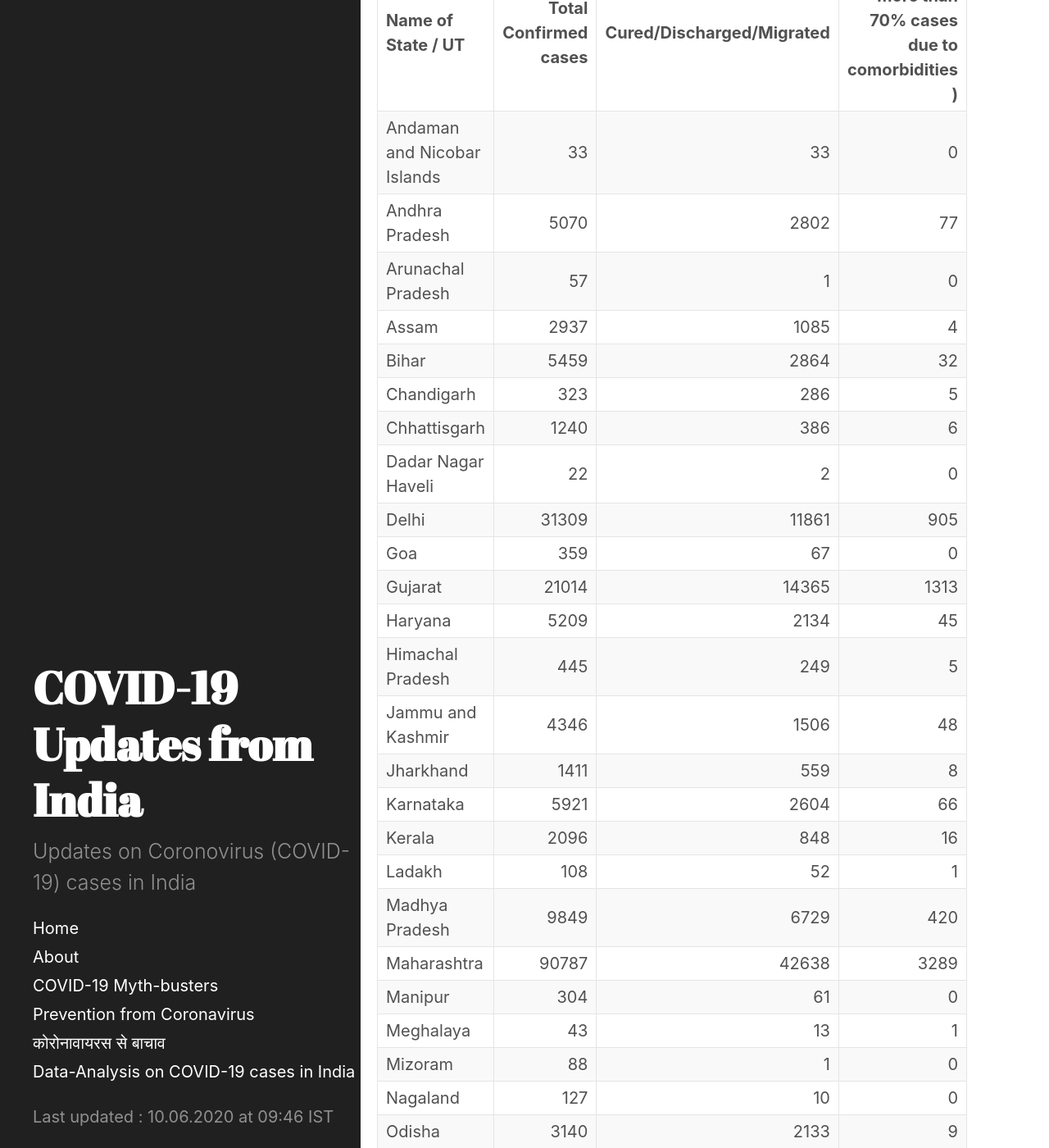
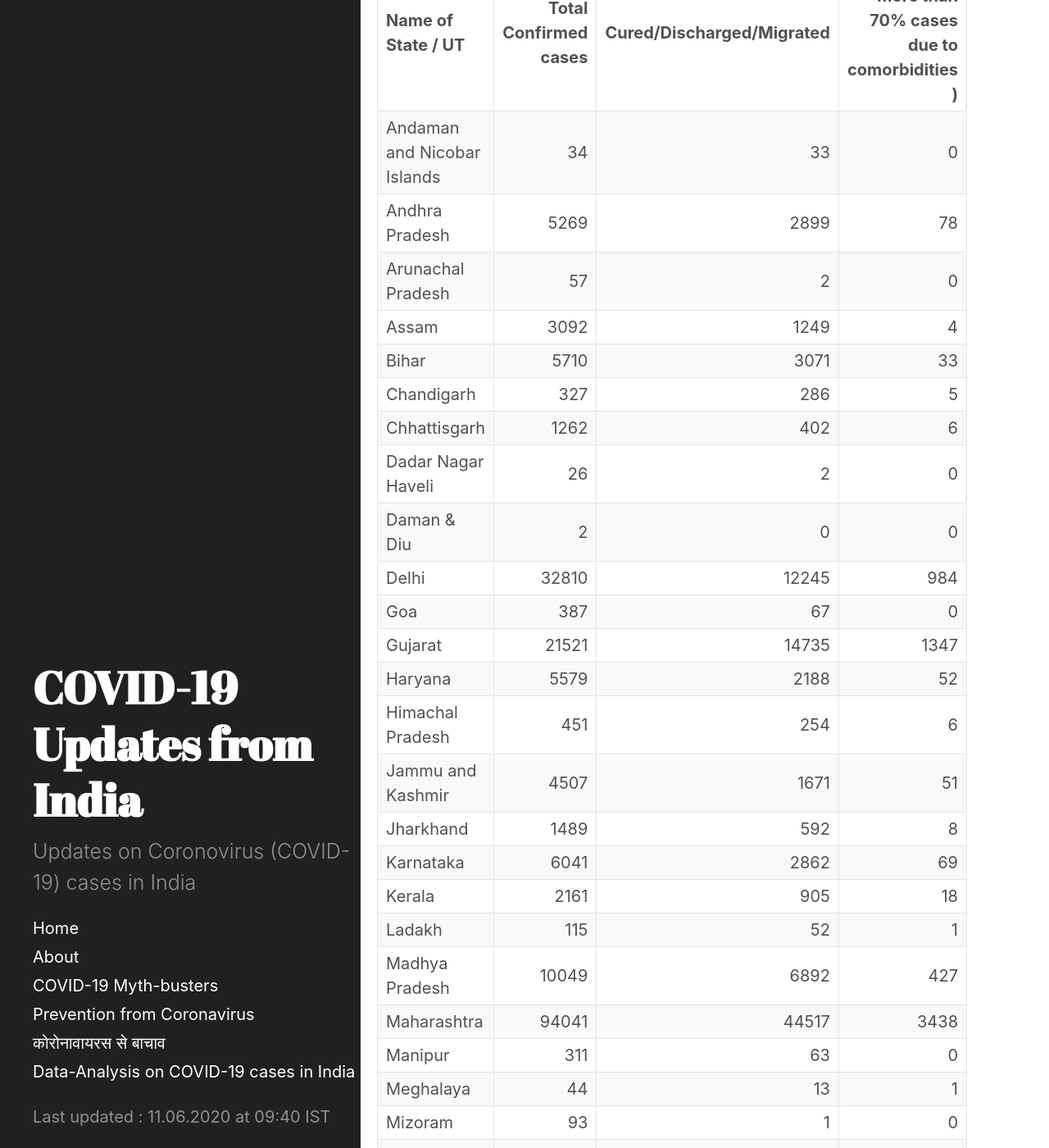
Before and after one commit to bhooraj/covid19updates-india, a Jekyll site: the page built from _posts/2020-06-11-home.md, in a window 1280 px wide and 1400 px high, scrolled down 568 px. Shown: the whole window at 82% size. Built offline with Jekyll 4.4.1, drawn with Linux system fonts in a browser that asks for light colours; some of the changed text lies outside the part shown.

Commit message:
11thJune Update

```diff
--- a/_data/last_updated.yml
+++ b/_data/last_updated.yml
@@ -1 +1 @@
-- updated_on : 10.06.2020 at 09:46 IST
+- updated_on : 11.06.2020 at 09:40 IST
--- /dev/null
+++ b/_includes/table-20200611-0940.md
@@ -0,0 +1,39 @@
+| Name of State / UT               |   Total Confirmed cases |   Cured/Discharged/Migrated |   Deaths ( more than 70% cases due to comorbidities ) |
+|:---------------------------------|------------------------:|----------------------------:|------------------------------------------------------:|
+| Andaman and Nicobar Islands      |                      34 |                          33 |                                                     0 |
+| Andhra Pradesh                   |                    5269 |                        2899 |                                                    78 |
+| Arunachal Pradesh                |                      57 |                           2 |                                                     0 |
+| Assam                            |                    3092 |                        1249 |                                                     4 |
+| Bihar                            |                    5710 |                        3071 |                                                    33 |
+| Chandigarh                       |                     327 |                         286 |                                                     5 |
+| Chhattisgarh                     |                    1262 |                         402 |                                                     6 |
+| Dadar Nagar Haveli               |                      26 |                           2 |                                                     0 |
+| Daman & Diu                      |                       2 |                           0 |                                                     0 |
+| Delhi                            |                   32810 |                       12245 |                                                   984 |
+| Goa                              |                     387 |                          67 |                                                     0 |
+| Gujarat                          |                   21521 |                       14735 |                                                  1347 |
+| Haryana                          |                    5579 |                        2188 |                                                    52 |
+| Himachal Pradesh                 |                     451 |                         254 |                                                     6 |
+| Jammu and Kashmir                |                    4507 |                        1671 |                                                    51 |
+| Jharkhand                        |                    1489 |                         592 |                                                     8 |
+| Karnataka                        |                    6041 |                        2862 |                                                    69 |
+| Kerala                           |                    2161 |                         905 |                                                    18 |
+| Ladakh                           |                     115 |                          52 |                                                     1 |
+| Madhya Pradesh                   |                   10049 |                        6892 |                                                   427 |
+| Maharashtra                      |                   94041 |                       44517 |                                                  3438 |
+| Manipur                          |                     311 |                          63 |                                                     0 |
+| Meghalaya                        |                      44 |                          13 |                                                     1 |
+| Mizoram                          |                      93 |                           1 |                                                     0 |
+| Nagaland                         |                     128 |                          22 |                                                     0 |
+| Odisha                           |                    3250 |                        2282 |                                                     9 |
+| Puducherry                       |                     127 |                          53 |                                                     0 |
+| Punjab                           |                    2805 |                        2232 |                                                    55 |
+| Rajasthan                        |                   11600 |                        8569 |                                                   259 |
+| Sikkim                           |                      13 |                           0 |                                                     0 |
+| Tamil Nadu                       |                   36841 |                       19333 |                                                   326 |
+| Telengana                        |                    4111 |                        1817 |                                                   156 |
+| Tripura                          |                     895 |                         239 |                                                     1 |
+| Uttarakhand                      |                    1562 |                         831 |                                                    15 |
+| Uttar Pradesh                    |                   11610 |                        6871 |                                                   321 |
+| West Bengal                      |                    9328 |                        3779 |                                                   432 |
+| Cases being reassigned to states |                    8931 |                           0 |                                                     0 |
--- a/_posts/2020-06-10-home.md
+++ b/_posts/2020-06-11-home.md
@@ -4,7 +4,7 @@
 last_update: true
 ---
 
-#### COVID-19 Cases in India (as on  10 June 2020, 08:00 IST ( IST)
+#### COVID-19 Cases in India (as on  11 June 2020, 08:00 IST ( IST)
 <div class="alert alert-primary" role="alert">
 <p id = "totalcases" style="font-size: 1.2rem; font-weight: bold;"></p>
 <p id = "totalrecovered" style="font-size: 1.2rem; font-weight: bold;"></p>
@@ -22,7 +22,7 @@
 
 <div class="datatable-begin"></div>
 
-{% include table-20200610-0946.md %}
+{% include table-20200611-0940.md %}
 
 <div class="datatable-end"></div>
 <br>
```
Also changed, not shown: _includes/charts-20200611-0942.html (added, +193 -0 lines), _posts/2020-06-01-Updates.md (renamed from _posts/2020-05-31-Updates.md, +4 -0 lines), _posts/2020-06-11-Latest-updates.md (renamed from _posts/2020-06-10-Latest-updates.md, +5 -5 lines), stats-and-charts.md (+2 -2 lines).
